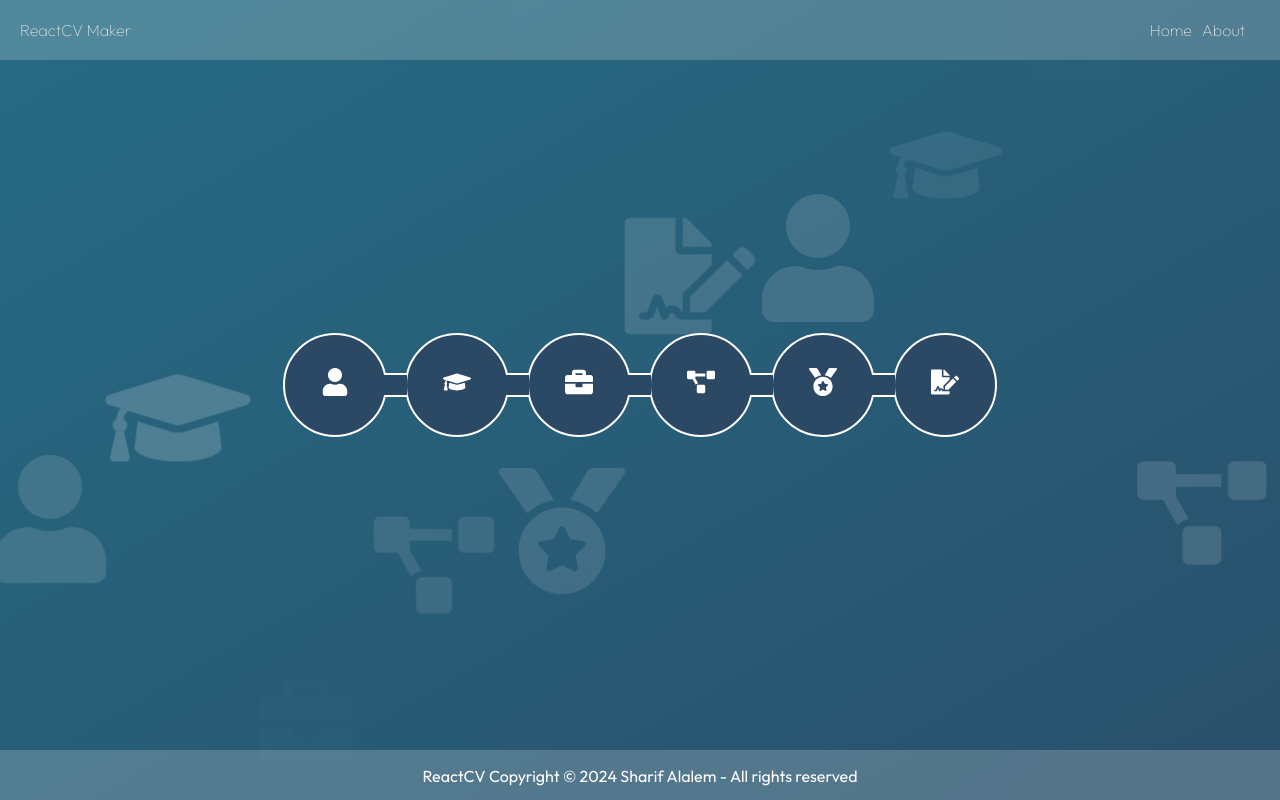
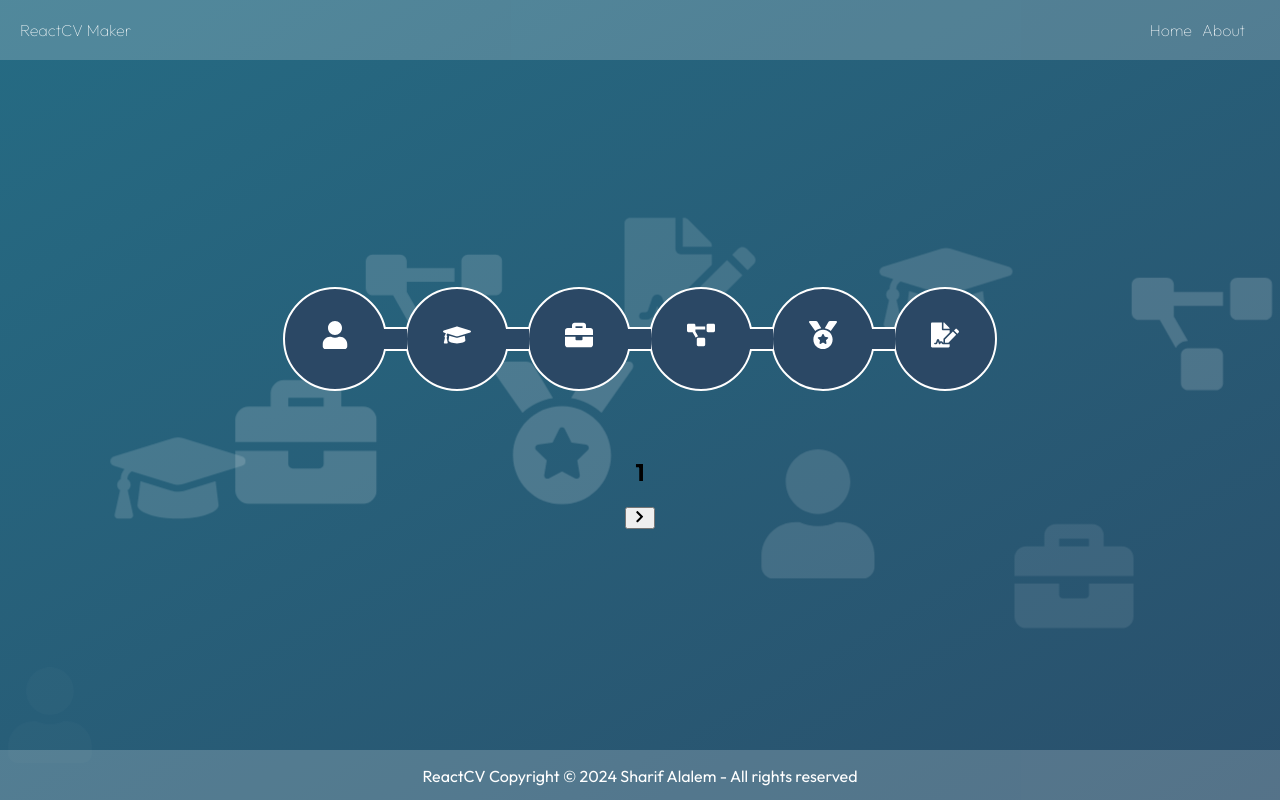
Before and after one commit to SharifAlalem/CVReact, a Next.js app: page / in a window 1280 px wide. Built offline with nearby package versions, Linux system fonts and the light colour scheme.

Commit message:
implement baseCard comp. & add it to layout

```diff
--- a/src/app/(pages)/(home)/page.tsx
+++ b/src/app/(pages)/(home)/page.tsx
@@ -1,13 +1,24 @@
 "use client"
 import styles from './page.module.scss';
+import { useProgressSteps } from '@/context/stepsProgress';
+import { useComponentsState } from '@/context/stepsComponents';
 import ProgressBar from '@/components/Progress/progress';
-import { useProgressSteps } from '@/context/steps';
+import BaseCard from '@/components/ui/BaseCard/baseCard';
+import { useEffect, useState } from 'react';
 
 const Home = () => {
     const {steps,setSteps} = useProgressSteps();
+    const {components,setComponents} = useComponentsState();
+    const [currentIndex,setCurrentIndex] = useState(0);
+    useEffect(()=>{
+        setCurrentIndex(components.findIndex((component)=>component.active === true));
+    },[components])
     return (
         <main className={styles.main}>
             <ProgressBar steps={steps} setSteps={setSteps} />
+            <BaseCard currentIndex={currentIndex} components={components} setComponents={setComponents}>
+                <h1>{components[currentIndex].id}</h1>
+            </BaseCard>
         </main>
      );
 }
--- a/src/app/layout.tsx
+++ b/src/app/layout.tsx
@@ -1,7 +1,8 @@
 import '../styles/global.scss';
 import Header from '@/components/layout/Header/header';
 import Footer from '@/components/layout/Footer/footer';
-import { StepsWrapper } from '../context/steps';
+import { StepsWrapper } from '../context/stepsProgress';
+import { ComponentsWrapper } from '../context/stepsComponents';
 import FloatingIcons from '@/components/FloatingIcons/floatingIcons';
 
 export const metadata = {
@@ -20,7 +21,9 @@ export default function RootLayout({
         <FloatingIcons />
         <Header/>
           <StepsWrapper>
-            {children}
+            <ComponentsWrapper>
+              {children}
+            </ComponentsWrapper>
           </StepsWrapper>
         <Footer/>
       </body>
--- /dev/null
+++ b/src/components/ui/BaseCard/baseCard.module.scss
@@ -0,0 +1,46 @@
+#baseCard {
+    background-color: white;
+    border-radius: 10px;
+    box-shadow: 0 15px 20px rgba(0, 0, 0, 0.5);
+    width: 70%;
+    padding: 10px;
+    position: relative;
+    z-index: 1;
+  }
+
+  #prev {
+    -webkit-tap-highlight-color: rgba(0, 0, 0, 0);
+    position: absolute;
+    top: 18%;
+    height: 70%;
+    left: -55px;
+
+    @media (max-width: $breakpoint-mobile) {
+      height: 20%;
+      left: -40px;
+      z-index: 0;
+    }
+  }
+
+  #next {
+    -webkit-tap-highlight-color: rgba(0, 0, 0, 0);
+    position: absolute;
+    top: 18%;
+    height: 70%;
+    right: -55px;
+
+    @media (max-width: $breakpoint-mobile) {
+      height: 20%;
+      right: -40px;
+      z-index: 0;
+    }
+  }
+  .actions {
+    width: 100%;
+    display: inline-flex;
+    justify-content: space-between;
+  }
+
+  .actionsCenter {
+    justify-content: center;
+  }
--- /dev/null
+++ b/src/components/ui/BaseCard/baseCard.tsx
@@ -0,0 +1,42 @@
+import styles from './baseCard.module.scss';
+import { FaChevronLeft,FaChevronRight } from 'react-icons/fa';
+const BaseCard = ({currentIndex,components,setComponents,children}:{currentIndex:any,components:any,setComponents:any,children:any}) => {
+
+    const prev = () => {
+        const newComponentsArray = [...components];
+        newComponentsArray.map((component)=>component.active = false);
+        newComponentsArray[currentIndex-1].active = true;
+        setComponents(newComponentsArray)
+    }
+
+    const next = () => {
+        const newComponentsArray = [...components];
+        newComponentsArray.map((component)=>component.active = false);
+        newComponentsArray[currentIndex+1].active = true;
+        setComponents(newComponentsArray)
+    }
+
+    return (
+        <section id="baseCard">
+            {children}
+            <div className={styles.actions + ' ' + (currentIndex === 0 || currentIndex === 5 ? styles.actionsCenter : '')}>
+                {
+                currentIndex !== 0 && (
+                    <button id="prev" onClick={prev} aria-label="next">
+                        <FaChevronLeft/>
+                    </button>
+                )
+                }
+                {
+                currentIndex !== 5 && (
+                    <button id="next" onClick={next} aria-label="back">
+                        <FaChevronRight/>
+                    </button>
+                )
+                }
+            </div>
+        </section>
+     );
+}
+
+export default BaseCard;
```
Also changed, not shown: src/context/stepsProgress.tsx (renamed from src/context/steps.tsx).
